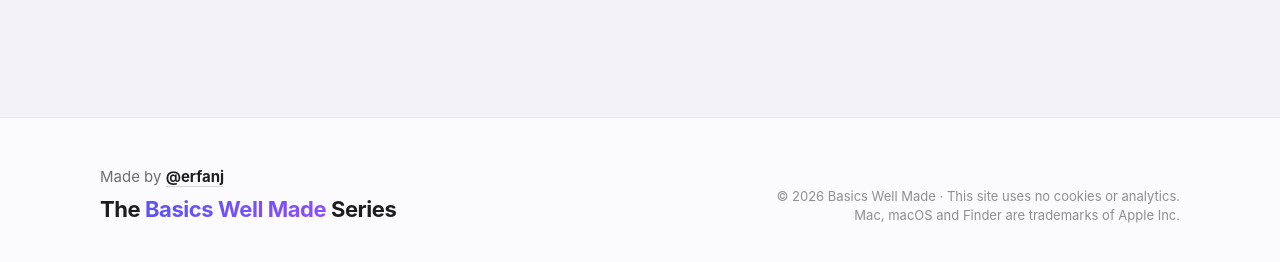
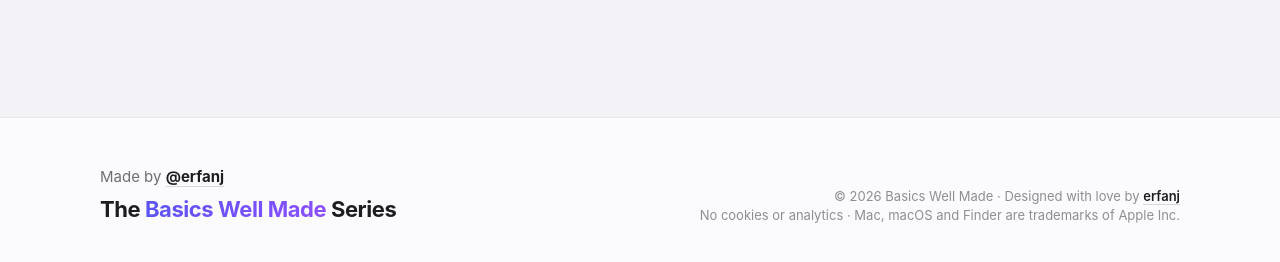
Before and after one commit to erfanj/Zipper, a plain HTML site: page site/index.html in a window 1280 px wide. Shown: the part 6545-6807 px from the top of the page. Drawn offline with Linux system fonts and the light colour scheme; no server answers.

Commit message:
Website: publish on erfanj.github.io, downloads from zipper-releases
- Footer: "Designed with love by erfanj", linked to GitHub, next to the
  copyright.
- The download button now reads releases from the public
  erfanj/zipper-releases repository; this repository stays private.
- Absolute og:url, og:image and canonical URLs for link previews.
- Drop the Pages workflow: Pages can't serve this private repository.
  site/README.md explains how the copy in erfanj.github.io is updated
  and how to publish a new DMG.

Co-Authored-By: Claude Opus 5.5 <noreply@anthropic.com>
Claude-Session: https://claude.ai/code/session_01SxNo1Gb99r3WJ1FnG1DYji

```diff
--- a/site/config.js
+++ b/site/config.js
@@ -1,9 +1,8 @@
 // Site settings. This is the only file you need to edit.
 window.ZIPPER_SITE = {
-  // The GitHub repository whose latest release holds Zipper-<version>.dmg.
-  // It must be public, or visitors can't see the release and the download button falls back to
-  // the releases page (which they also can't see). See site/README.md.
-  repo: "erfanj/Zipper",
+  // The public GitHub repository whose latest release holds Zipper-<version>.dmg.
+  // The source repository (erfanj/Zipper) is private, so DMGs are published here instead.
+  repo: "erfanj/zipper-releases",
 
   // Set to true once releases are signed and notarized with your Developer ID. While it's false,
   // the install steps explain macOS's "Open Anyway" step for unsigned apps.
--- a/site/index.html
+++ b/site/index.html
@@ -10,7 +10,9 @@
   <meta property="og:type" content="website">
   <meta property="og:title" content="Zipper — Every archive. One calm window.">
   <meta property="og:description" content="A native archive manager for the Mac. ZIP, 7z, RAR, TAR and dozens more. Safe by default. Part of The Basics Well Made Series.">
-  <meta property="og:image" content="assets/og.jpg">
+  <meta property="og:url" content="https://erfanj.github.io/zipper/">
+  <meta property="og:image" content="https://erfanj.github.io/zipper/assets/og.jpg">
+  <link rel="canonical" href="https://erfanj.github.io/zipper/">
   <meta name="twitter:card" content="summary_large_image">
   <link rel="icon" type="image/png" sizes="32x32" href="assets/favicon-32.png">
   <link rel="icon" type="image/png" sizes="64x64" href="assets/favicon-64.png">
@@ -511,8 +513,8 @@
       <p class="series">The <span>Basics Well Made</span> Series</p>
     </div>
     <p class="footer-meta">
-      © <span data-year>2026</span> Basics Well Made · This site uses no cookies or analytics.<br>
-      Mac, macOS and Finder are trademarks of Apple Inc.
+      © <span data-year>2026</span> Basics Well Made · Designed with love by <a href="https://github.com/erfanj">erfanj</a><br>
+      No cookies or analytics · Mac, macOS and Finder are trademarks of Apple Inc.
     </p>
   </div>
 </footer>
--- a/site/styles.css
+++ b/site/styles.css
@@ -1017,7 +1017,15 @@ kbd {
 }
 
 .footer-meta a {
-  color: var(--muted);
+  color: var(--text);
+  font-weight: 600;
+  text-decoration: none;
+  border-bottom: 1px solid var(--line-strong);
+}
+
+.footer-meta a:hover {
+  color: var(--accent);
+  border-color: currentColor;
 }
 
 @media (max-width: 620px) {
```
Also changed, not shown: 2 other files.
